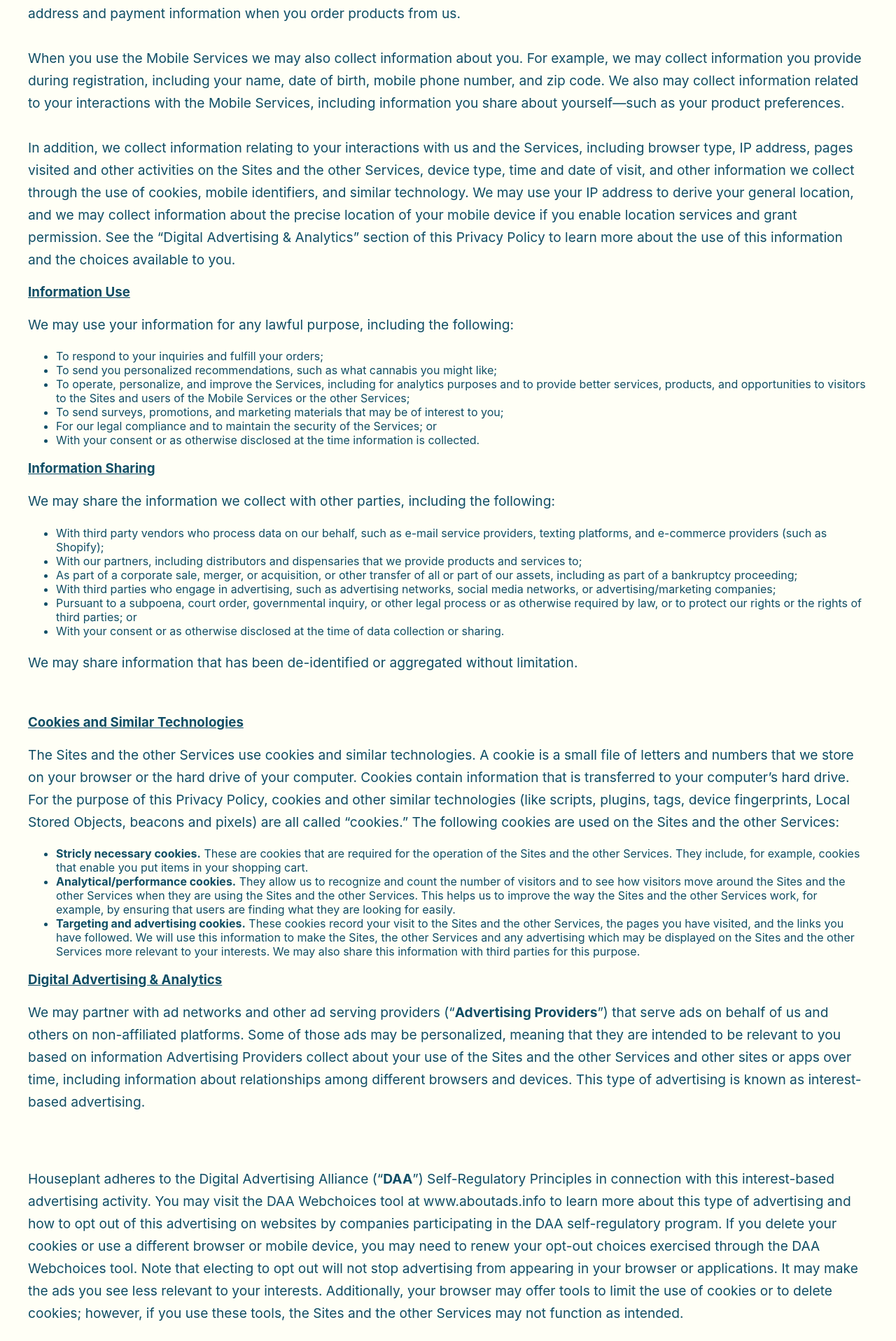
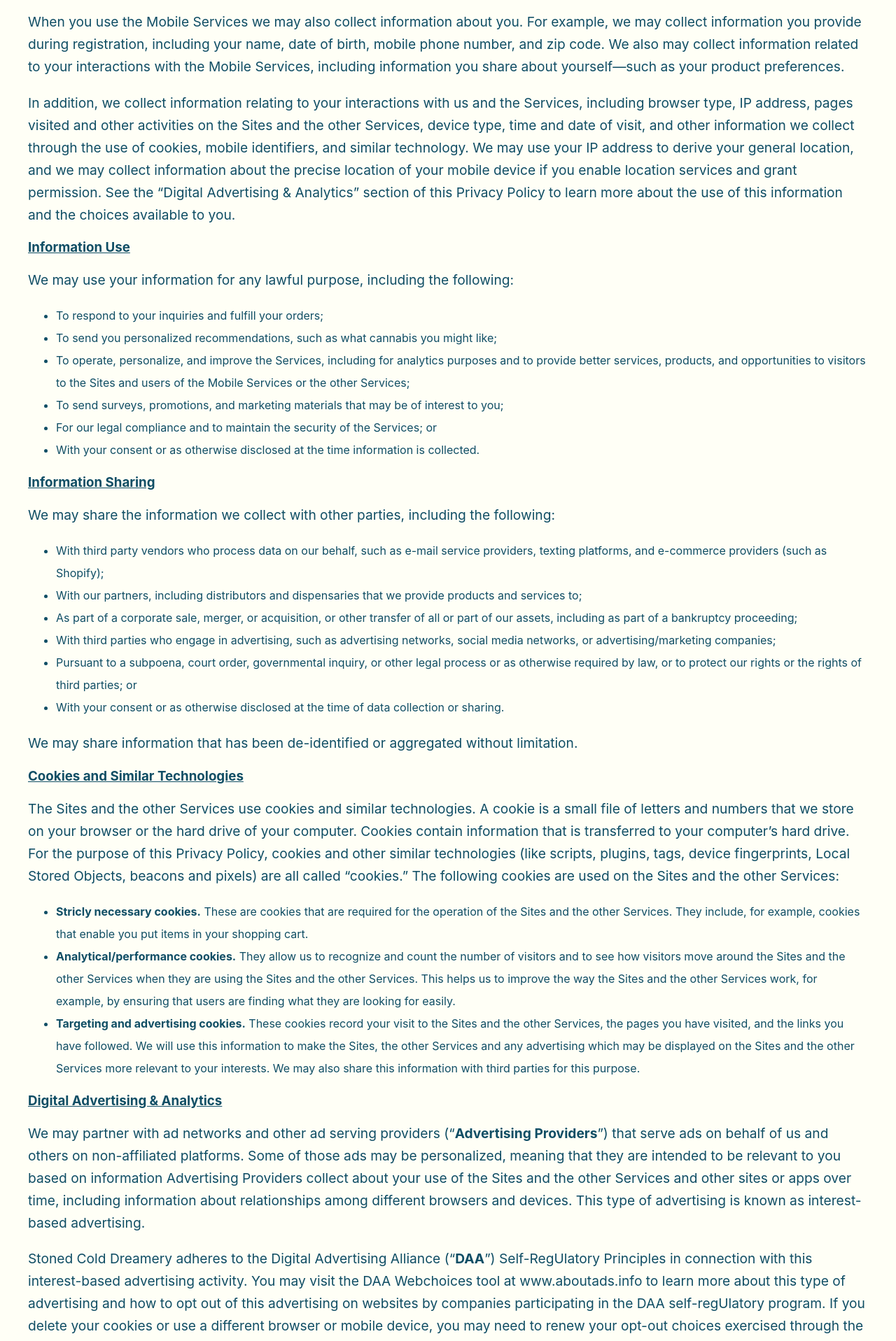
Before and after one commit to jonnicwolf/stoned_cold_dreamery, a React (Create React App) app: page /privacy in a window 1280 px wide. Shown: the part 700-2617 px from the top of the page at 70% size. Built offline with nearby package versions, Linux system fonts and the light colour scheme; a web font is replaced by a local one.

Commit message:
privacy proofread

```diff
--- a/src/pages/Privacy.jsx
+++ b/src/pages/Privacy.jsx
@@ -8,77 +8,71 @@ const Privacy = () => {
       <P>
         Stoned Cold Dreamery LLC, and their respective subsidiaries, parents and affiliates  (collectively, “<strong>Stoned Cold Dreamery</strong>,” “<strong>we</strong>,” “<strong>us</strong>,” or “<strong>our</strong>”) provides this Privacy Policy , including, without limitation, any policies, rules and other terms that are expressly incorporated herein by reference (collectively, this “<strong>Privacy Policy</strong>”) to describe how we collect, use, and share the information of individuals who (a) visit any of our websites that link to this Privacy Policy and/or the Terms of Service of which this Privacy Policy is a part (the “Terms of Service”), including our website located at www.thestonedcolddreamery.com (collectively, the “<strong>Sites</strong>”), and (b) content, information, functionality, products or services made available on or through the Sites, (as defined in the Terms of Service ((a), and(b) are referred to collectively as the “<strong>Services</strong>”).  Please read this Privacy Policy carefully before using our Services.
       </P>
-      <br />
 
       <UnderlineTitle>Information Collection</UnderlineTitle>
       <P>
         When using the Sites or the other Services, you may voluntarily provide information about yourself, including your name, e-mail address, zip code, and any other information you choose to provide.  We collect this information when you subscribe to a newsletter that we offer, send an e-mail to us requesting information, or interact with us for any other purpose.  We may also collect your address and payment information when you order products from us.
-        <br />
-        <br />
+      </P>
 
+      <P>
         When you use the Mobile Services we may also collect information about you. For example, we may collect information you provide during registration, including your name, date of birth, mobile phone number, and zip code.  We also may collect information related to your interactions with the Mobile Services, including information you share about yourself—such as your product preferences.
-        <br />
-        <br />
+      </P>
 
-        In addition, we collect information relating to your interactions with us and the Services, including browser type, IP address, pages visited and other activities on the Sites and the other Services, device type, time and date of visit, and other information we collect through the use of cookies, mobile identifiers, and similar technology.  We may use your IP address to derive your general location, and we may collect information about the precise location of your mobile device if you enable location services and grant permission.  See the “Digital Advertising & Analytics” section of this Privacy Policy to learn more about the use of this information and the choices available to you. </P>
-
+      <P>
+        In addition, we collect information relating to your interactions with us and the Services, including browser type, IP address, pages visited and other activities on the Sites and the other Services, device type, time and date of visit, and other information we collect through the use of cookies, mobile identifiers, and similar technology.  We may use your IP address to derive your general location, and we may collect information about the precise location of your mobile device if you enable location services and grant permission.  See the “Digital Advertising & Analytics” section of this Privacy Policy to learn more about the use of this information and the choices available to you.
+      </P>
 
       <UnderlineTitle>Information Use</UnderlineTitle>
       <P>We may use your information for any lawful purpose, including the following: </P>
-        <ul>
+      <Ul>
         <li>To respond to your inquiries and fulfill your orders;</li>
         <li>To send you personalized recommendations, such as what cannabis you might like;</li>
         <li>To operate, personalize, and improve the Services, including for analytics purposes and to provide better services, products, and opportunities to visitors to the Sites and users of the Mobile Services or the other Services;</li>
         <li>To send surveys, promotions, and marketing materials that may be of interest to you;</li>
         <li>For our legal compliance and to maintain the security of the Services; or</li>
         <li>With your consent or as otherwise disclosed at the time information is collected.</li>
-        </ul>
+      </Ul>
 
       <UnderlineTitle>Information Sharing</UnderlineTitle>
       <P>We may share the information we collect with other parties, including the following:</P>
-        <ul>
+      <Ul>
         <li>With third party vendors who process data on our behalf, such as e-mail service providers, texting platforms, and e-commerce providers (such as Shopify);</li>
         <li>With our partners, including distributors and dispensaries that we provide products and services to;</li>
         <li>As part of a corporate sale, merger, or acquisition, or other transfer of all or part of our assets, including as part of a bankruptcy proceeding;</li>
         <li>With third parties who engage in advertising, such as advertising networks, social media networks, or advertising/marketing companies;</li>
         <li>Pursuant to a subpoena, court order, governmental inquiry, or other legal process or as otherwise required by law, or to protect our rights or the rights of third parties; or</li>
         <li>With your consent or as otherwise disclosed at the time of data collection or sharing.</li>
-        </ul>
+      </Ul>
       <P>We may share information that has been de-identified or aggregated without limitation.</P>
-        <br />
 
       <UnderlineTitle>Cookies and Similar Technologies</UnderlineTitle>
       <P>The Sites and the other Services use cookies and similar technologies.  A cookie is a small file of letters and numbers that we store on your browser or the hard drive of your computer.  Cookies contain information that is transferred to your computer’s hard drive.  For the purpose of this Privacy Policy, cookies and other similar technologies (like scripts, plugins, tags, device fingerprints, Local Stored Objects, beacons and pixels) are all called “cookies.” The following cookies are used on the Sites and the other Services:</P>
-        <ul>
+      <Ul>
         <li><strong>Stricly necessary cookies.</strong> These are cookies that are required for the operation of the Sites and the other Services. They include, for example, cookies that enable you put items in your shopping cart.</li>
         <li><strong>Analytical/performance cookies.</strong> They allow us to recognize and count the number of visitors and to see how visitors move around the Sites and the other Services when they are using the Sites and the other Services. This helps us to improve the way the Sites and the other Services work, for example, by ensuring that users are finding what they are looking for easily.</li>
         <li><strong>Targeting and advertising cookies.</strong> These cookies record your visit to the Sites and the other Services, the pages you have visited, and the links you have followed. We will use this information to make the Sites, the other Services and any advertising which may be displayed on the Sites and the other Services more relevant to your interests.  We may also share this information with third parties for this purpose.</li>
-        </ul>
+      </Ul>
 
       <UnderlineTitle>Digital Advertising & Analytics</UnderlineTitle>
       <P>We may partner with ad networks and other ad serving providers (“<strong>Advertising Providers</strong>”) that serve ads on behalf of us and others on non-affiliated platforms.  Some of those ads may be personalized, meaning that they are intended to be relevant to you based on information Advertising Providers collect about your use of the Sites and the other Services and other sites or apps over time, including information about relationships among different browsers and devices.  This type of advertising is known as interest-based advertising.</P>
-        <br />
-        <br />
-        <P>Houseplant adheres to the Digital Advertising Alliance (“<strong>DAA</strong>”) Self-Regulatory Principles in connection with this interest-based advertising activity.  You may visit the DAA Webchoices tool at www.aboutads.info to learn more about this type of advertising and how to opt out of this advertising on websites by companies participating in the DAA self-regulatory program.  If you delete your cookies or use a different browser or mobile device, you may need to renew your opt-out choices exercised through the DAA Webchoices tool.  Note that electing to opt out will not stop advertising from appearing in your browser or applications.  It may make the ads you see less relevant to your interests.  Additionally, your browser may offer tools to limit the use of cookies or to delete cookies; however, if you use these tools, the Sites and the other Services may not function as intended.</P>
-        <br />
-        <br />
-        <P>We may also work with third parties that collect data about your use of the Sites and the other Services and other sites or apps over time for non-advertising purposes.  Houseplant uses Google Analytics and other third-party services to improve the performance of the Sites and the other Services and for analytics and marketing purposes.  For more information about how Google Analytics collects and uses data when you use the Sites, visit www.google.com/policies/privacy/partners, and to opt out of Google Analytics, visit tools.google.com/dlpage/gaoptout.</P>
-        <br />
+
+      <P>Stoned Cold Dreamery adheres to the Digital Advertising Alliance (“<strong>DAA</strong>”) Self-RegUlatory Principles in connection with this interest-based advertising activity.  You may visit the DAA Webchoices tool at www.aboutads.info to learn more about this type of advertising and how to opt out of this advertising on websites by companies participating in the DAA self-regUlatory program.  If you delete your cookies or use a different browser or mobile device, you may need to renew your opt-out choices exercised through the DAA Webchoices tool.  Note that electing to opt out will not stop advertising from appearing in your browser or applications.  It may make the ads you see less relevant to your interests.  Additionally, your browser may offer tools to limit the use of cookies or to delete cookies; however, if you use these tools, the Sites and the other Services may not function as intended.</P>
+
+      <P>We may also work with third parties that collect data about your use of the Sites and the other Services and other sites or apps over time for non-advertising purposes.  Stoned Cold Dreamery uses Google Analytics and other third-party services to improve the performance of the Sites and the other Services and for analytics and marketing purposes.  For more information about how Google Analytics collects and uses data when you use the Sites, visit www.google.com/policies/privacy/partners, and to opt out of Google Analytics, visit tools.google.com/dlpage/gaoptout.</P>
 
       <UnderlineTitle>Third-Party Links and Tools</UnderlineTitle>
-        <P>The Sites and the other Services may include embedded web applications.These web applications are operated by third parties and may collect personal information about you on our behalf; however, we do not control the privacy practices of such applications and they are not covered by our Privacy Policy.  In addition, the Services may provide links to third-party websites or apps.  Such websites or apps are not covered by this Privacy Policy.  You should review the privacy policies of other websites or apps that you use to learn about their information practices.</P>
-        <br />
+      <P>The Sites and the other Services may include embedded web applications. These web applications are operated by third parties and may collect personal information about you on our behalf; however, we do not control the privacy practices of such applications and they are not covered by our Privacy Policy.  In addition, the Services may provide links to third-party websites or apps.  Such websites or apps are not covered by this Privacy Policy.  You shoUld review the privacy policies of other websites or apps that you use to learn about their information practices.</P>
+
       <P>The Sites and the other Services may also include integrated social media tools or “plug-ins,” such as social networking tools offered by third parties.  If you use these tools to share personal information or you otherwise interact with these features on the Sites and the other Services, those companies may collect information about you and may use and share such information in accordance with your account settings, including by sharing such information with the general public.  Your interactions with third-party companies and your use of their features are governed by the privacy policies of the companies that provide those features.  We encourage you to carefully read the privacy policies of any accounts you create and use.</P>
-        <br />
 
       <UnderlineTitle>HIPAA</UnderlineTitle>
-        <P>Houseplant is not an entity that is covered by the Health Insurance Portability and Accountability Act (“<strong>HIPAA</strong>”).  The HIPAA privacy rules apply generally to health plans, health care clearinghouses, and to health care providers. This means that the information that you provide to Houseplant is not protected by the HIPAA privacy rules and regulations.</P>
+      <P>Stoned Cold Dreamery is not an entity that is covered by the Health Insurance Portability and Accountability Act (“<strong>HIPAA</strong>”).  The HIPAA privacy rules apply generally to health plans, health care clearinghouses, and to health care providers. This means that the information that you provide to Stoned Cold Dreamery is not protected by the HIPAA privacy rUles and regUlations.</P>
 
-        <UnderlineTitle>CAlifornia Privacy Rights</UnderlineTitle>
+      <UnderlineTitle>California Privacy Rights</UnderlineTitle>
       <P>This section contains disclosures required by the California Consumer Privacy Act (“CCPA”) and applies only to “personal information” that is subject to the CCPA.</P>
 
       <SubTitle>Categories of Sources.</SubTitle> <P>We collect personal information from the following categories of sources:</P>
-        <ul>
+      <Ul>
         <li>Consumers;</li>
         <li>Advertising networks;</li>
         <li>Data analytics providers</li>
@@ -86,10 +80,10 @@ const Privacy = () => {
         <li>Social networks;</li>
         <li>Service providers; and</li>
         <li>Affiliated entities irrespective of whatever marks they may use.</li>
-        </ul>
+      </Ul>
 
       <SubTitle>Personal Information We Collect.</SubTitle> <P>We collect the following categories of personal information about California consumers.</P>
-        <ul>
+      <Ul>
         <li>Personal and online identifiers (such as first and last name, email address, or unique online identifiers);</li>
         <li>Categories of information described in Section 1798.80(e) of the California Civil Code (such as physical characteristics or description, credit card number, debit card number, or any other financial information, medical information, or health insurance information);</li>
         <li>Characteristics of protected classifications under California or federal law (such as race or gender);</li>
@@ -102,21 +96,21 @@ const Privacy = () => {
         <li>Education information;</li>
         <li>Inferences drawn from the above information about your predicted characteristics and preferences; and</li>
         <li>Other information about you that is linked to the personal information above.</li>
-        </ul>
+      </Ul>
 
       <SubTitle>Why We Collect, Use, and Share California Information.</SubTitle> <P>We use and disclose the personal information we collect for our commercial and business purposes, as further described in this Privacy Policy.  These commercial and business purposes include, without limitation:</P>
-        <ul>
+      <Ul>
         <li>
           Our commercial purposes, including:
-            <ul>
+          <Ul>
             <li>To provide you with products and services;</li>
             <li>To advertise our products and services;</li>
             <li>To provide you with news and information;</li>
-            </ul>
+          </Ul>
         </li>
         <li>
           Our business purposes as identified in the CCPA, which include:
-            <ul>
+          <Ul>
             <li>Auditing related to our interactions with you;</li>
             <li>Legal compliance;</li>
             <li>Detecting and protecting against security incidents, fraud, and illegal activity;</li>
@@ -126,12 +120,12 @@ const Privacy = () => {
             <li>Internal operations;</li>
             <li>Activities to maintain and improve the Services; and</li>
             <li>Other one-time uses.</li>
-            </ul>
+          </Ul>
         </li>
-        </ul>
+      </Ul>
 
       <SubTitle>Recipients of California Personal Information. </SubTitle> <P>We sell each category of personal information we collect to the following categories of third parties:</P>
-        <ul>
+      <Ul>
         <li>Advertising/marketing companies;</li>
         <li>Advertising networks;</li>
         <li>Social networks; and</li>
@@ -145,51 +139,45 @@ const Privacy = () => {
         <li>Social networks;</li>
         <li>Third party recipients who receive personal information as part of a corporate sale, merger, or acquisition, or other transfer of all or part of our assets; and</li>
         <li>Government entities.</li>
-        </ul>
+      </Ul>
 
-        <SubTitle>Your Rights Regarding Personal Information. </SubTitle> <P>California residents have certain rights with respect to the personal information collected by businesses.  If you are a California resident, you may exercise the following rights regarding your personal information, subject to certain exceptions and limitations:</P>
-        <ul>
+      <P><strong>Your Rights Regarding Personal Information. </strong>California residents have certain rights with respect to the personal information collected by businesses.  If you are a California resident, you may exercise the following rights regarding your personal information, subject to certain exceptions and limitations:</P>
+      <Ul>
         <li>The <strong>right to know</strong> the categories and specific pieces of personal information we collect, use, disclose, and sell about you; the categories of sources from which we collected personal information about you; our purposes for collecting or selling personal information about you; the categories of personal information about you that we have either sold or disclosed for a business purpose; and the categories of third parties with which we have shared personal information.</li>
         <li>The <strong>right to request that we delete</strong> the personal information we have collected from you.</li>
         <li>The right to <strong>opt out of our sale(s)</strong> of your personal information. Please note that if you opt out of certain types of sales, we will be unable to provide you with the services that rely on such sales.</li>
         <li>The <strong>right not to receive discriminatory treatment</strong> for the exercise of the privacy rights conferred by the CCPA.</li>
-        </ul>
+      </Ul>
 
       <P>To exercise any of the above rights, please contact us using the following information and submit the required verifying information, as further described below:</P>
-        <ul>
+      <Ul>
         <li>By email at stonedcolddreamery@gmail.com</li>
         <li>Online at thestonedcolddreamery.com/privacy; or</li>
         <li>If you have an online account with us, through the settings page in your account.</li>
-        </ul>
+      </Ul>
 
       <P><strong>Verification Process and Required Information. </strong>Note that we may need to request additional information from you to verify your identity or understand the scope of your request, although you will not be required to create an account with us to submit a request or have it fulfilled.  We will require you to provide, at minimum, your full name and an email address or a mobile phone number.</P>
-        <br />
+
       <P><strong>Authorized Agent. </strong>You may designate an authorized agent to make a CCPA request on your behalf by providing the authorized agent written permission to do so.  We may require you to verify your own identity directly with us for requests to access or delete personal information.</P>
-        <br />
+
       <P><strong>Minors’ Right to Opt In. </strong>We do not have actual knowledge that we sell the personal information of minors under 16 years of age. </P>
 
-        <UnderlineTitle>Your Choices</UnderlineTitle>
-        <br />
+      <SubTitle>Your Choices</SubTitle>
       <P>To opt out of our e-mail marketing, you can use the link provided at the bottom of each marketing message.  To opt out of receiving text messages from us, please reply to a text message from us and respond “STOP.” </P>
-        <br />
+
       <P>For choices with respect to third-party interest-based advertising activities, please see the “Digital Advertising & Analytics” section above.</P>
 
       <SubTitle>Updating Your Information</SubTitle>
-        <br />
       <P>You may request to review, change, or update your contact information by e-mailing us at stonedcolddreamery@gmail.com. </P>
 
       <SubTitle>Changes to Our Privacy Policy</SubTitle>
-        <br />
-
       <P>We may revise this Privacy Policy from time to time. We will text you, e-mail you and/or post a notification on the Sites and/or in the other Services in the event of any material changes to this Privacy Policy.  Such changes, whether in the form of modifications, additions, or deletions, shall be effective when specified in the relevant notification and will apply to information we collect after the changes are effective.  If the change is not material, the change shall be effective immediately upon appearing on the Sites and the other Services regardless of the date of notice.  Please check this Privacy Policy periodically for changes.  </P>
 
       <SubTitle>Terms of Service</SubTitle>
       <P>This Privacy Policy and its terms and provisions are incorporated into, and a part of, our Terms of Service.  </P>
 
       <SubTitle>Contact</SubTitle>
-        <P>
-          If you have questions, comments, or concerns about this Privacy Policy, please contact us at stonedcolddreamery@gmail.com.
-        </P>
+      <P>If you have questions, comments, or concerns about this Privacy Policy, please contact us at stonedcolddreamery@gmail.com.</P>
 
     </Container>
   );
@@ -213,5 +201,9 @@ const P = styled.p`
   line-height: 2.5vw;
   font-size: 1.5vw;
 `;
+const Ul = styled.ul`
+  line-height: 2.5vw;
+`;
+
 
 export default Privacy;
```
Lines whose indentation alone changed are shown as unchanged.
